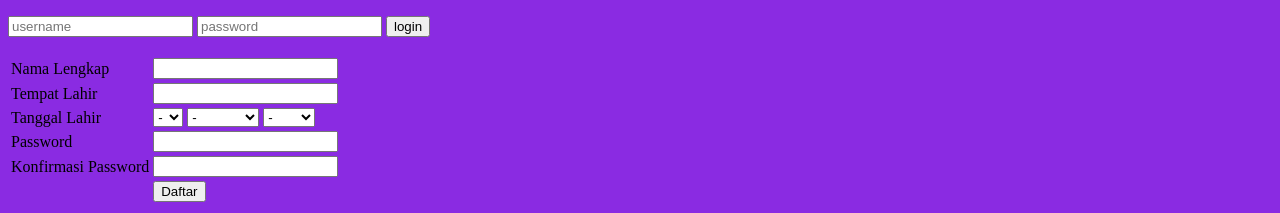
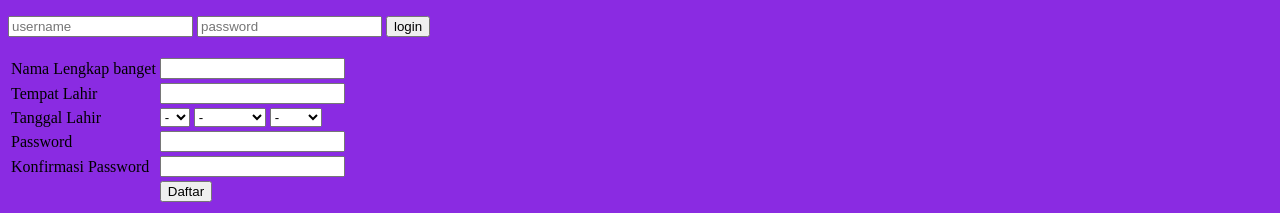
Before and after one commit to BrigitaCitra/Repopertama, a plain HTML site: page index.html in a window 1280 px wide. Shown: the part 1734-1947 px from the top of the page. Drawn offline with Linux system fonts and the light colour scheme.

Commit message:
Commit Pertama

```diff
--- a/index.html
+++ b/index.html
@@ -69,7 +69,7 @@
         <form action="">
             <table>
                 <tr>
-                    <td>Nama Lengkap</td>
+                    <td>Nama Lengkap banget</td>
                     <td><input type="text"></td>
                 </tr>
                 <tr>
```
